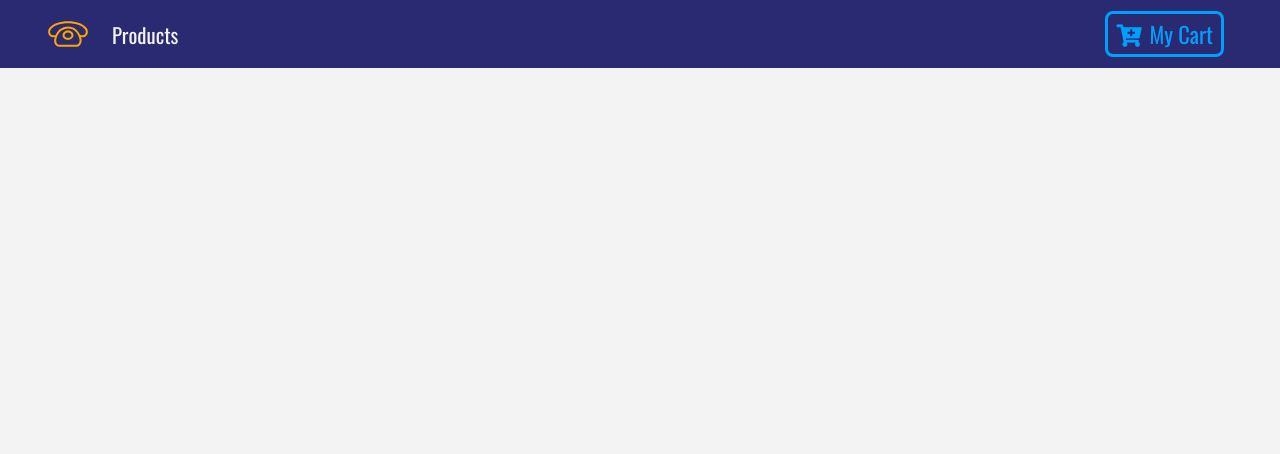
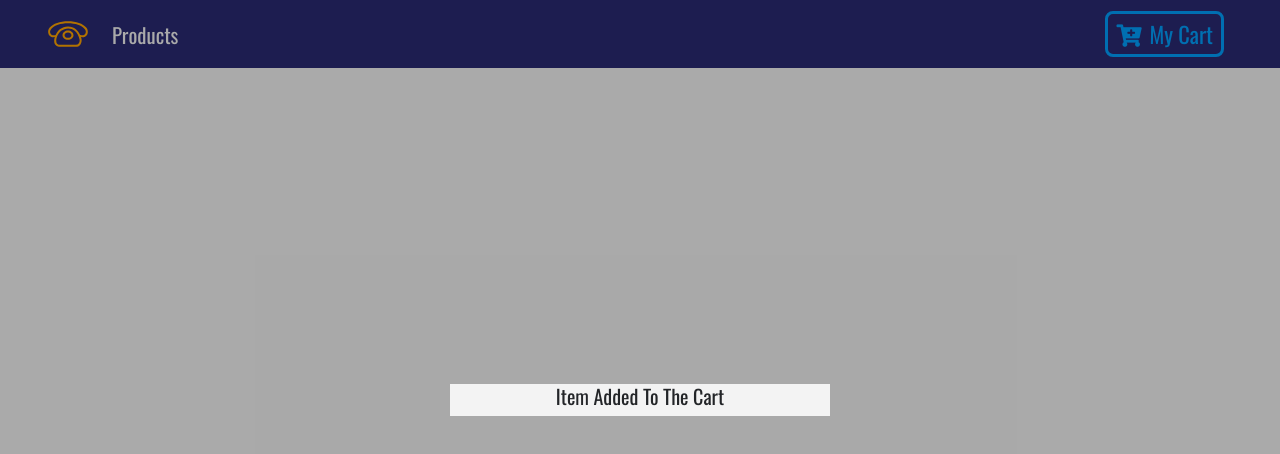
Before and after one commit to catalin-sandru/react_e-commerce, a React (Create React App) app: page /cart in a window 1280 px wide. Shown: the top 454 px of the page. Built offline with nearby package versions, Linux system fonts and the light colour scheme.

Commit message:
created and styled the modal a bit

```diff
--- a/src/App.js
+++ b/src/App.js
@@ -7,6 +7,7 @@
 import Details from './components/Details';
 import Cart from './components/Cart';
 import Default from './components/Default';
+import Modal from './components/Modal';
 
 class App extends Component {
   render() {
@@ -19,6 +20,7 @@
           <Route path="/cart" component={Cart}/>
           <Route component={Default}/>
         </Switch>
+        <Modal />
       </React.Fragment>
     );
   }
--- /dev/null
+++ b/src/components/Modal.js
@@ -0,0 +1,51 @@
+import React, { Component } from 'react'
+import styled from 'styled-components'
+import { ProductConsumer } from '../context'
+import { ButtonContainer } from './ButtonComponent'
+import { Link } from 'react-router-dom'
+
+export default class Modal extends Component {
+  render() {
+    return (
+      <ProductConsumer>
+        {(value) => {
+          const {modalOpen, closeModal} = value;
+          const {img, title, price} = value.modalProduct;
+
+          if(!modalOpen) {
+            return null;
+          } else {
+              return (
+                <ModalContainer>
+                  <div className="container">
+                    <div className="row">
+                      <div id="modal" className="col-8 mx-auto col-md-6 col-lg-4 text-center text-capitalize">
+                        <h5>item added to the cart</h5>
+
+                      </div>
+                    </div>
+                  </div>
+                </ModalContainer>
+              )
+          }
+        }}
+      </ProductConsumer>
+    )
+  }
+}
+
+const ModalContainer = styled.div`
+  position: fixed;
+  top: 0;
+  right: 0;
+  bottom: 0;
+  left: 0;
+  background: rgba(0, 0, 0, 0.3);
+  display: flex;
+  align-items: center;
+  justify-content: center;
+
+  #modal {
+    background: var(--mainWhite);
+  }
+`
```
